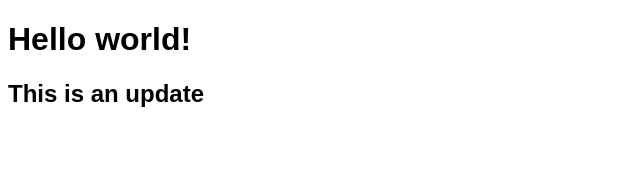
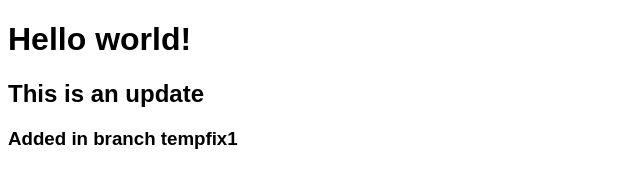
Before and after one commit to BbFGE/Tim1, a plain HTML site: page index.htm in a window 1280 px wide. Shown: the whole page, without its empty margins (0-640 px from the left). Drawn offline with Linux system fonts and the light colour scheme.

Commit message:
Branch tempfix1 commit

```diff
--- a/index.htm
+++ b/index.htm
@@ -8,6 +8,7 @@
 <body>
     <h1>Hello world!</h1>
     <h2>This is an update</h2>
+    <h3>Added in branch tempfix1</h3>
     <script type="text/javascript" src="jquery-3.4.1.min.js"></script>
     <script type="text/javascript" src="main.js"></script>
 </body>
```
